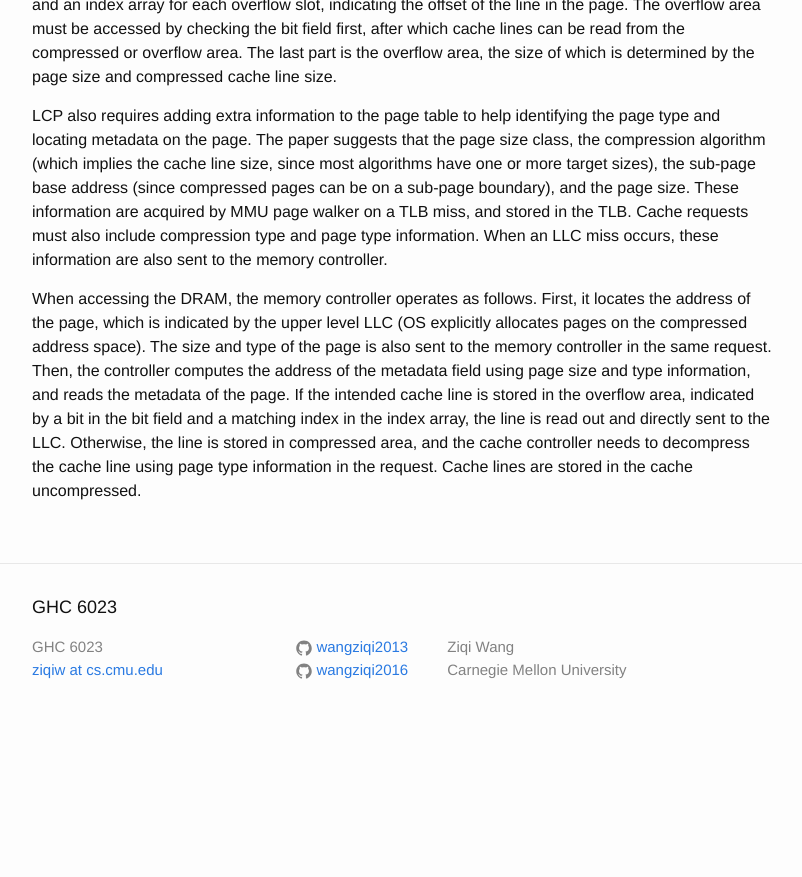
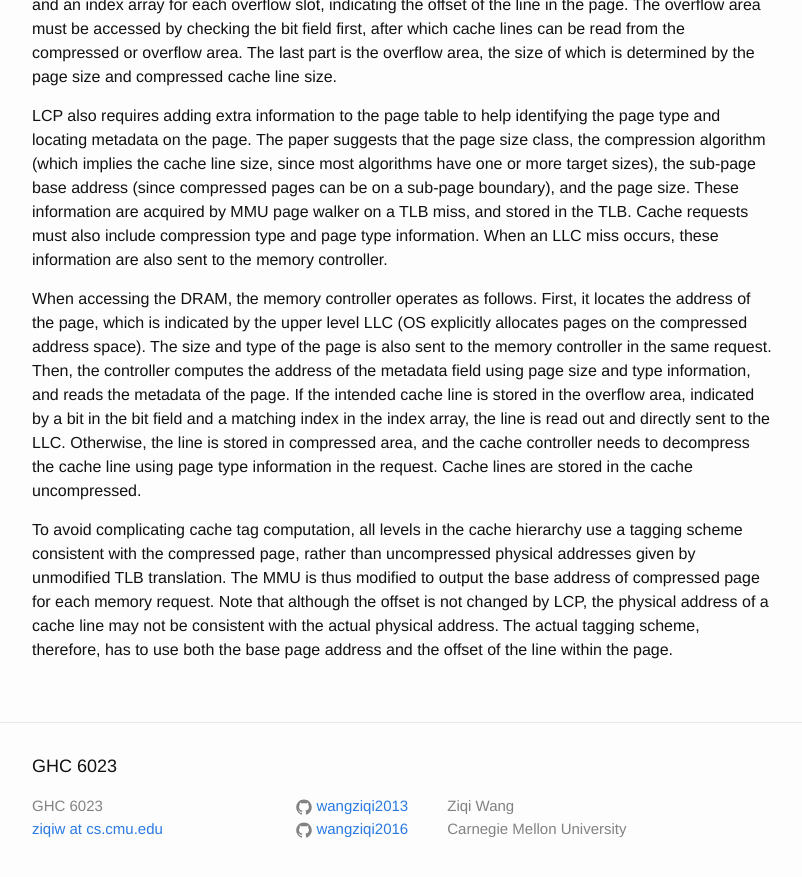
Before and after one commit to wangziqi2013/wangziqi2013.github.io, a Jekyll site: the page built from _posts/2020-05-20-lcp.markdown, in a window 1280 px wide and 900 px high, scrolled down 1849 px. Shown: the top 877 px of the window, without its empty margins (238-1040 px from the left). Built offline with Jekyll 4.4.1, drawn with Linux system fonts in a browser that asks for light colours; before the commit the page ends 2590 px from its top, so only the background shows below that.

Commit message:
Adding tags

```diff
--- a/_posts/2020-05-20-lcp.markdown
+++ b/_posts/2020-05-20-lcp.markdown
@@ -79,3 +79,10 @@ field using page size and type information, and reads the metadata of the page.
 the overflow area, indicated by a bit in the bit field and a matching index in the index array, the line is read out and
 directly sent to the LLC. Otherwise, the line is stored in compressed area, and the cache controller needs to decompress
 the cache line using page type information in the request. Cache lines are stored in the cache uncompressed.
+
+To avoid complicating cache tag computation, all levels in the cache hierarchy use a tagging scheme consistent with
+the compressed page, rather than uncompressed physical addresses given by unmodified TLB translation. The MMU is thus
+modified to output the base address of compressed page for each memory request.
+Note that although the offset is not changed by LCP, the physical address of a cache line may not be consistent with the
+actual physical address. The actual tagging scheme, therefore, has to use both the base page address and the offset of
+the line within the page.
```
